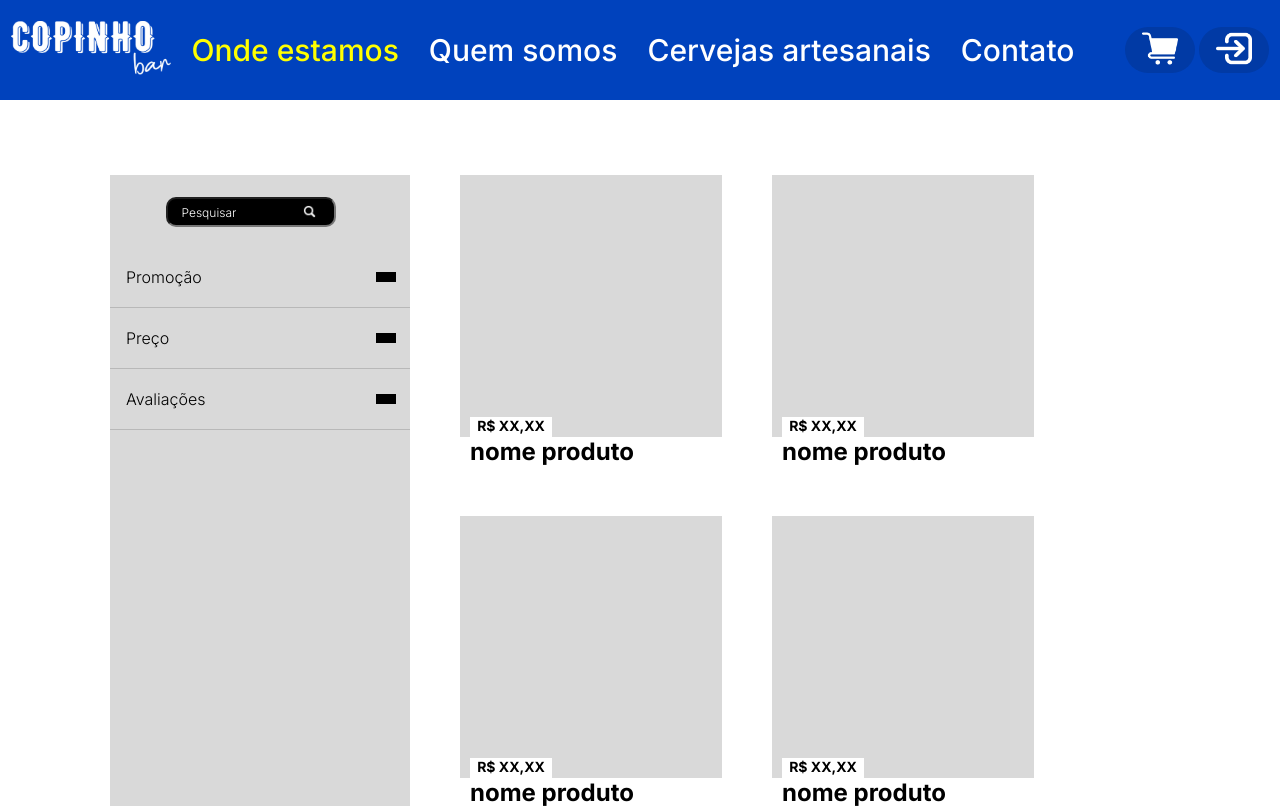
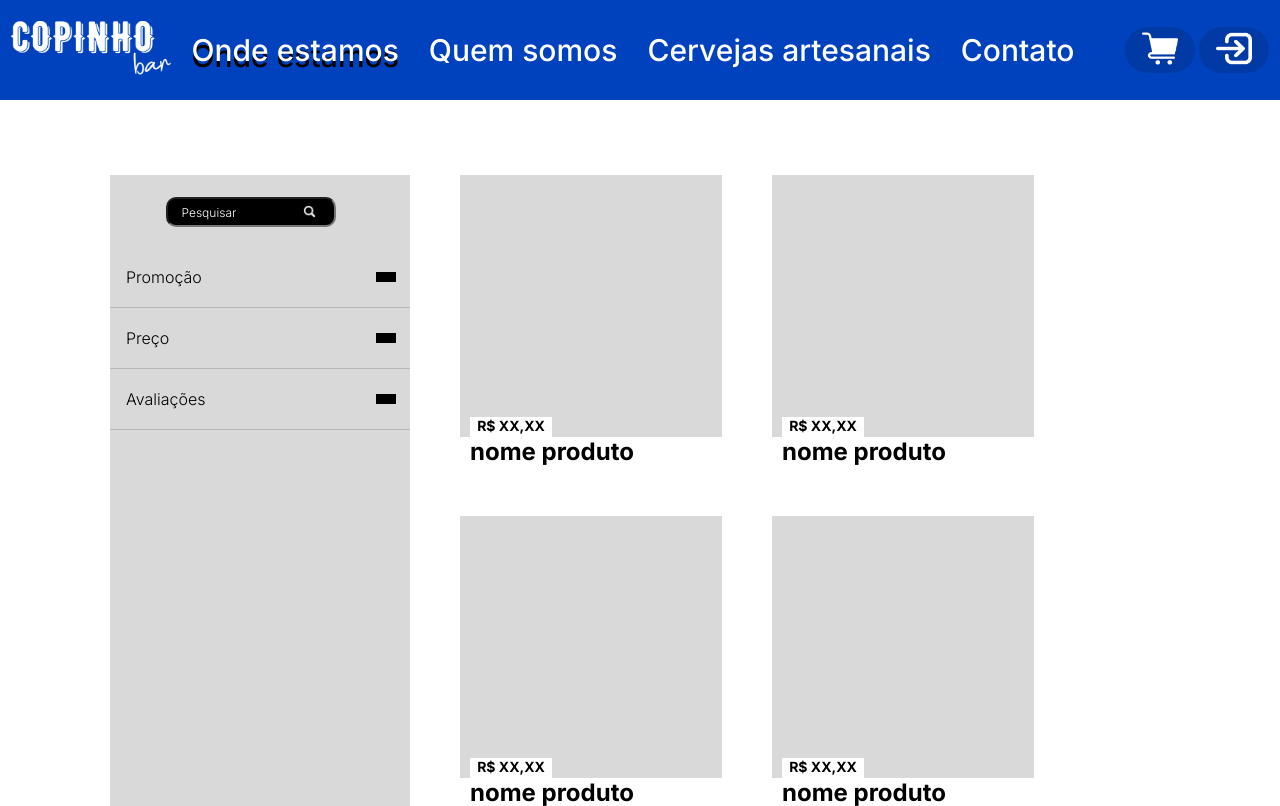
Before and after one commit to yuri-ferreira/copinho-bar, a PHP site: page /html/compras.html in a window 1280 px wide, with the pointer over the restyled element. Shown: the top 806 px of the page. Run offline with PHP 8.4, Linux system fonts and the light colour scheme.

Commit message:
mudanças na home

```diff
--- a/css/style.css
+++ b/css/style.css
@@ -43,7 +43,8 @@ header .nav-desktop ul li a {
 }
 
 header .nav-desktop ul li a:hover {
-  color: yellow;
+  text-shadow: 0px 6px 0px black;
+  transition: ease 0.2s;
 }
 
 /* RESET BUTTON */
```
